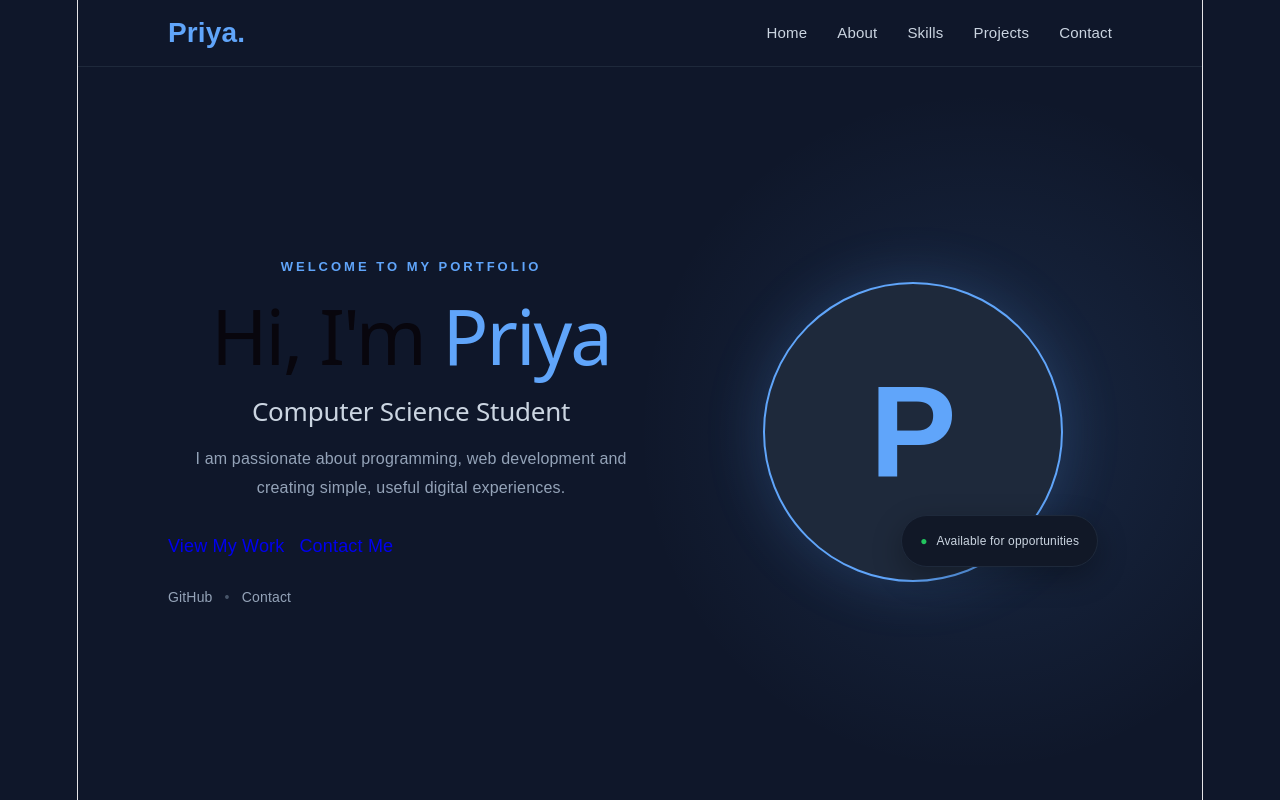
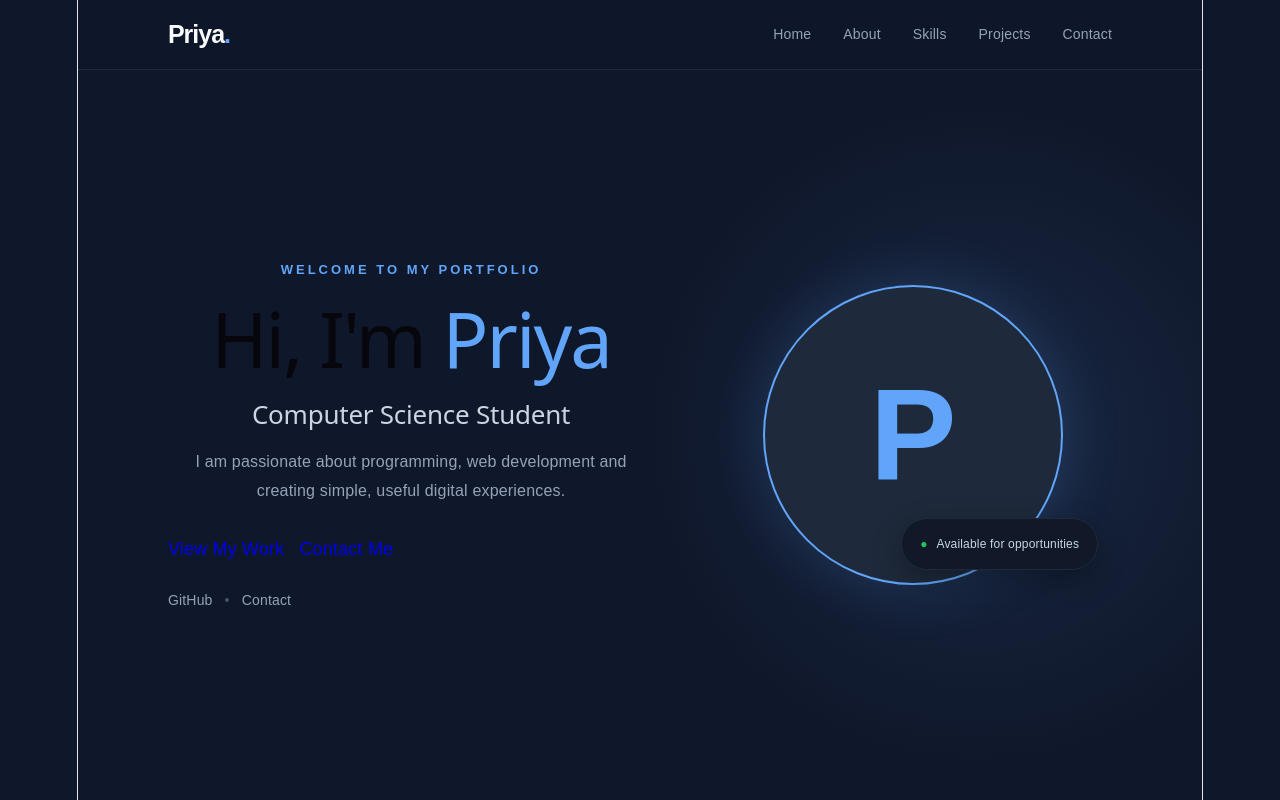
Before and after one commit to chandrima2186/Portfolio, a React app: page / in a window 1280 px wide. Shown: the top 800 px of the page. Built offline with nearby package versions, Linux system fonts and the light colour scheme; the HTML template or start-up script is replaced by a standard one.

Commit message:
Improve navbar design

```diff
--- a/src/App.css
+++ b/src/App.css
@@ -22,35 +22,67 @@ a {
   top: 0;
   z-index: 1000;
 
+  height: 70px;
+  padding: 0 8%;
+
   display: flex;
+  align-items: center;
   justify-content: space-between;
-  align-items: center;
 
-  padding: 20px 8%;
+  background: rgba(15, 23, 42, 0.92);
+  backdrop-filter: blur(12px);
 
-  background: #0f172a;
   border-bottom: 1px solid #1e293b;
 }
 
 .logo {
-  font-size: 28px;
-  font-weight: bold;
+  color: #f8fafc;
+  font-size: 25px;
+  font-weight: 700;
+  text-decoration: none;
+  letter-spacing: -1px;
+}
+
+.logo span {
   color: #60a5fa;
 }
 
 .nav-links {
   display: flex;
-  gap: 30px;
+  align-items: center;
+  gap: 32px;
 }
 
 .nav-links a {
-  color: #cbd5e1;
-  font-size: 15px;
+  position: relative;
+
+  color: #94a3b8;
+  text-decoration: none;
+  font-size: 14px;
+  font-weight: 500;
+
   transition: 0.3s;
 }
 
 .nav-links a:hover {
-  color: #60a5fa;
+  color: #f8fafc;
+}
+
+.nav-links a::after {
+  content: "";
+  position: absolute;
+  left: 0;
+  bottom: -8px;
+
+  width: 0;
+  height: 2px;
+
+  background: #60a5fa;
+  transition: 0.3s;
+}
+
+.nav-links a:hover::after {
+  width: 100%;
 }
 
 .menu-btn {
@@ -59,10 +91,47 @@ a {
   background: none;
   border: none;
 
-  color: white;
-  font-size: 28px;
+  color: #f8fafc;
+  font-size: 25px;
+  cursor: pointer;
+}
 
-  cursor: pointer;
+/* Navbar Responsive */
+
+@media (max-width: 650px) {
+  .navbar {
+    padding: 0 5%;
+  }
+
+  .menu-btn {
+    display: block;
+  }
+
+  .nav-links {
+    position: absolute;
+    top: 70px;
+    left: 0;
+
+    width: 100%;
+
+    display: none;
+    flex-direction: column;
+    align-items: center;
+    gap: 22px;
+
+    padding: 25px 0;
+
+    background: #0f172a;
+    border-bottom: 1px solid #1e293b;
+  }
+
+  .nav-links.active {
+    display: flex;
+  }
+
+  .nav-links a {
+    font-size: 15px;
+  }
 }
 
 /* ================= HOME ================= */
--- a/src/components/Navbar.jsx
+++ b/src/components/Navbar.jsx
@@ -1,4 +1,3 @@
-
 import { useState } from "react";
 
 function Navbar() {
@@ -6,21 +5,38 @@ function Navbar() {
 
   return (
     <nav className="navbar">
-      <div className="logo">Priya.</div>
+      <a href="#home" className="logo">
+        Priya<span>.</span>
+      </a>
 
       <button
         className="menu-btn"
         onClick={() => setMenuOpen(!menuOpen)}
+        aria-label="Toggle navigation menu"
       >
         ☰
       </button>
 
       <div className={menuOpen ? "nav-links active" : "nav-links"}>
-        <a href="#home" onClick={() => setMenuOpen(false)}>Home</a>
-        <a href="#about" onClick={() => setMenuOpen(false)}>About</a>
-        <a href="#skills" onClick={() => setMenuOpen(false)}>Skills</a>
-        <a href="#projects" onClick={() => setMenuOpen(false)}>Projects</a>
-        <a href="#contact" onClick={() => setMenuOpen(false)}>Contact</a>
+        <a href="#home" onClick={() => setMenuOpen(false)}>
+          Home
+        </a>
+
+        <a href="#about" onClick={() => setMenuOpen(false)}>
+          About
+        </a>
+
+        <a href="#skills" onClick={() => setMenuOpen(false)}>
+          Skills
+        </a>
+
+        <a href="#projects" onClick={() => setMenuOpen(false)}>
+          Projects
+        </a>
+
+        <a href="#contact" onClick={() => setMenuOpen(false)}>
+          Contact
+        </a>
       </div>
     </nav>
   );
```
